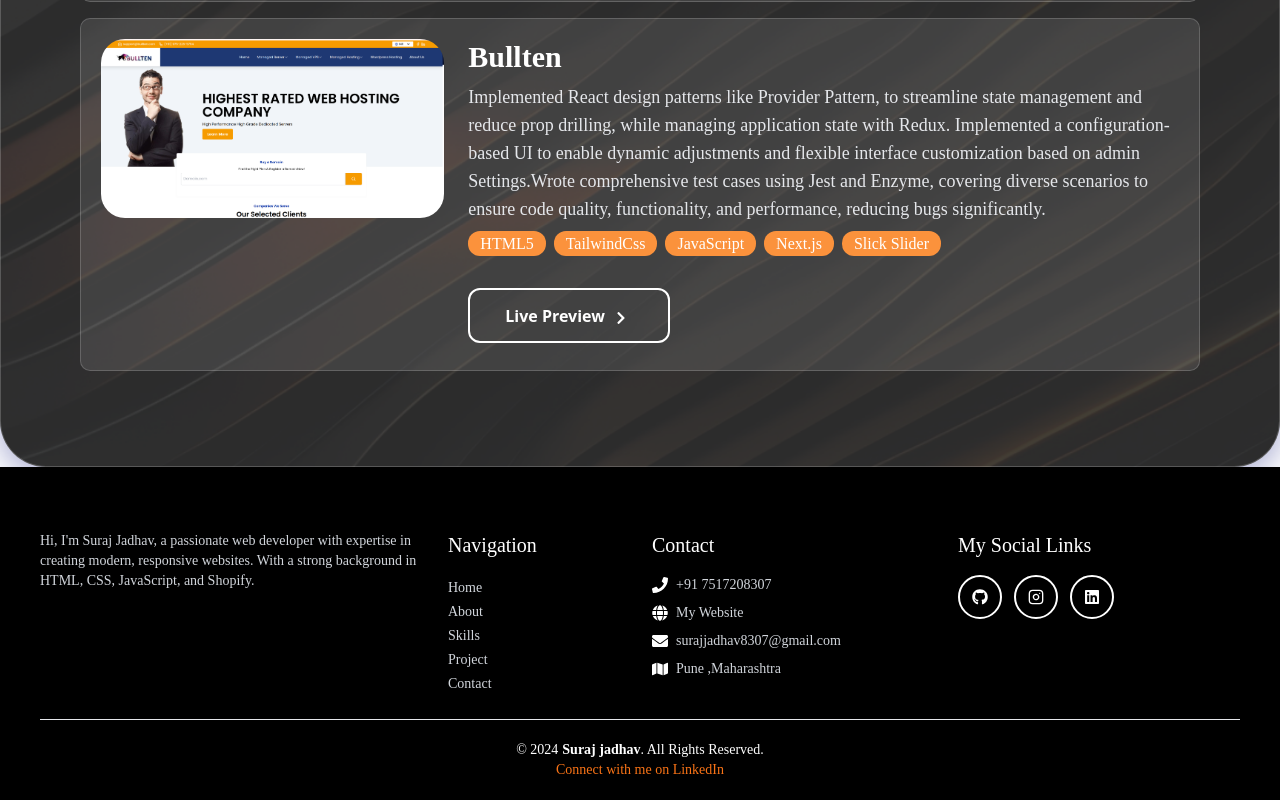
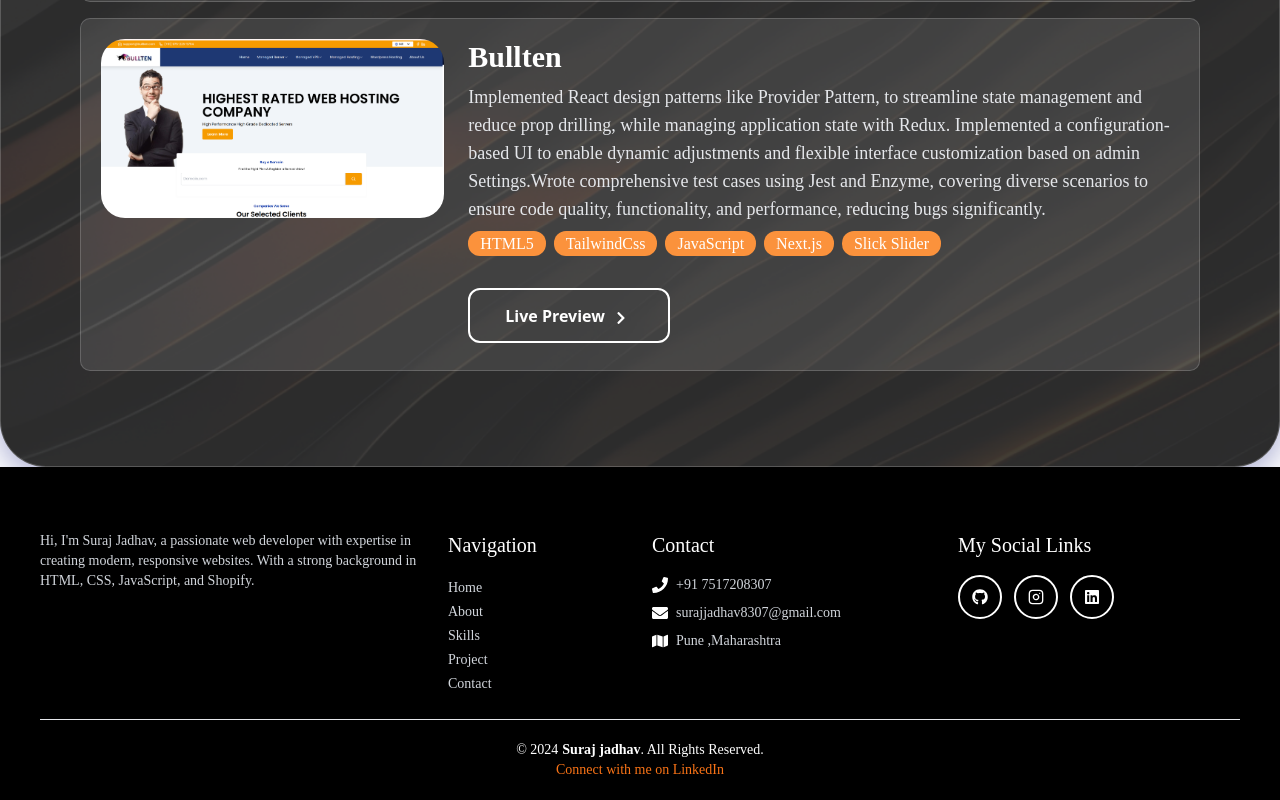
Before and after one commit to surajjadhav29/Portfolio, a Next.js app: page / in a window 1280 px wide. Shown: the part 4219-5019 px from the top of the page. Built offline with nearby package versions, Linux system fonts and the light colour scheme.

Commit message:
Update Footer.tsx

```diff
--- a/src/app/components/Footer.tsx
+++ b/src/app/components/Footer.tsx
@@ -41,10 +41,10 @@
                   <FaPhone className="text-white" />
                   <a className="text-sm text-gray-300" href="tel:+917517208307">+91 7517208307</a>
                 </li>
-                <li className="flex items-center gap-2 pb-2 leading-6">
+{/*                 <li className="flex items-center gap-2 pb-2 leading-6">
                   <FaGlobe className="text-white" />
                   <a className="text-sm text-gray-300" href="https://suraj.vercel.app/">My Website</a>
-                </li>
+                </li> */}
                 <li className="flex items-center gap-2 pb-2 leading-6">
                   <FaEnvelope className="text-white" />
                   <a className="text-sm text-gray-300" href="mailto:surajjadhav8307@gmail.com">surajjadhav8307@gmail.com
```
